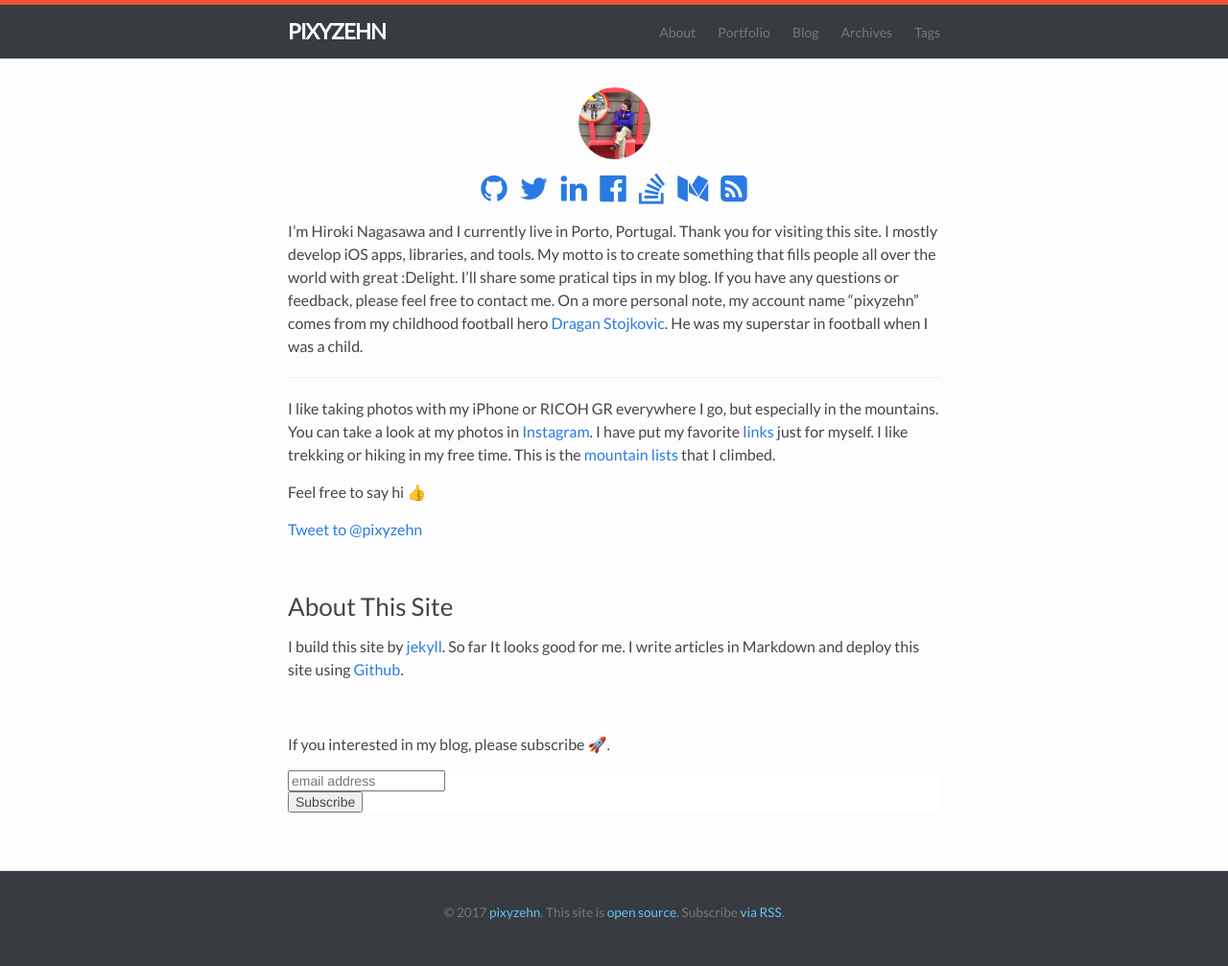
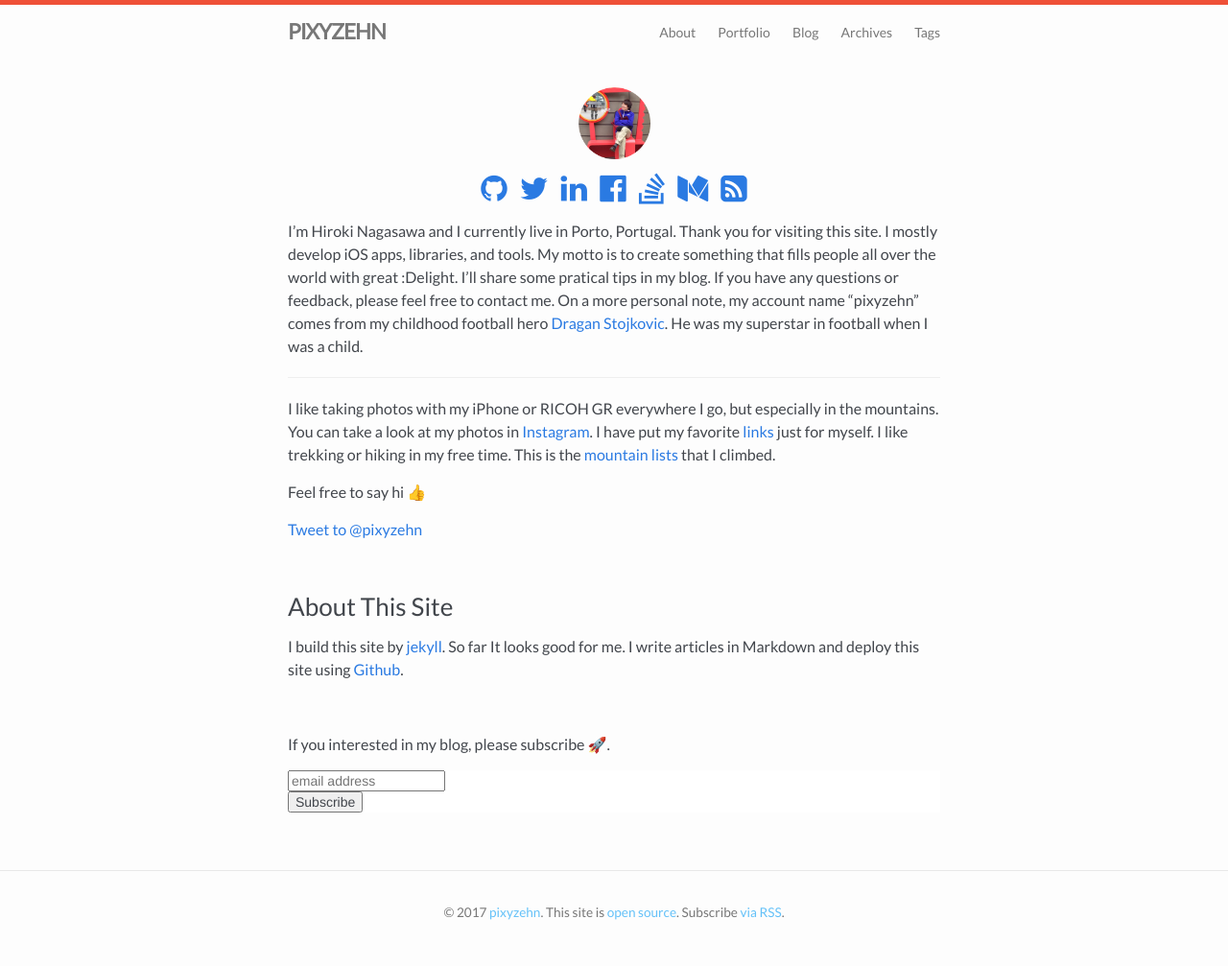
Before and after one commit to pixyzehn/pixyzehn.com, a Jekyll site: the page built from about.md, in a window 1280 px wide. Shown: the whole page at 96% size. Built offline with Jekyll 4.4.1, drawn with Linux system fonts in a browser that asks for light colours; emoji names are drawn with the system emoji font; comment, search, counter and statistics services are not loaded.

Commit message:
Change background color

```diff
--- a/_sass/_layout.scss
+++ b/_sass/_layout.scss
@@ -5,7 +5,7 @@
     border-top: 5px solid $orange-color;
     // Positioning context for the mobile navigation icon
     position: relative;
-    background: $black-bg-color;
+    background: $bg-color;
 }
 
 .site-title {
@@ -19,7 +19,7 @@
 
     &,
     &:visited {
-        color: #fff;
+        color: #777;
     }
 
     &:hover {
@@ -59,8 +59,8 @@
         position: absolute;
         top: 10px;
         right: $spacing-unit / 2;
-        background-color: $black-bg-color;
-        border: 1px solid #424242;
+        background-color: $bg-color;
+        border: 1px solid #777;
         border-radius: 5px;
         text-align: right;
 
@@ -68,7 +68,7 @@
             display: block;
             float: right;
             width: 36px;
-            height: 36px;
+            height: 30px;
             z-index: 2;
             cursor: pointer;
         }
@@ -123,7 +123,7 @@
 .site-footer {
     border-top: 1px solid $grey-color-light;
     padding: $spacing-unit 0;
-    background: $black-bg-color;
+    background: $bg-color;
     a {
         color: #64c1f8;
     }
--- a/css/main.scss
+++ b/css/main.scss
@@ -22,7 +22,7 @@ $grey-color:       #828282;
 $grey-color-light: lighten($grey-color, 40%);
 $grey-color-dark:  darken($grey-color, 25%);
 $orange-color:     #EF5138;
-$black-bg-color:   #383c40;
+$bg-color:         #fdfdfd;
 
 // Width of the content area
 $content-width:    800px;
```
